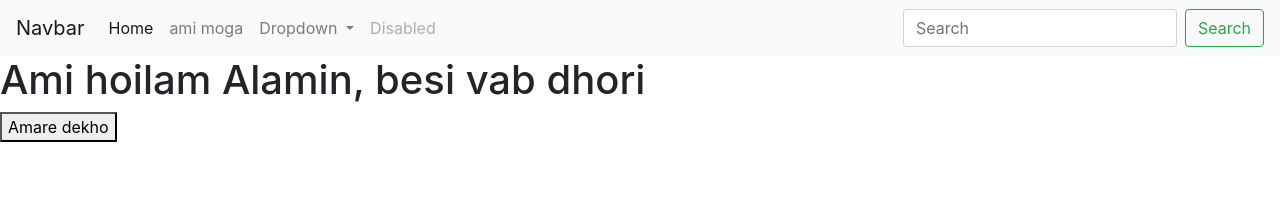
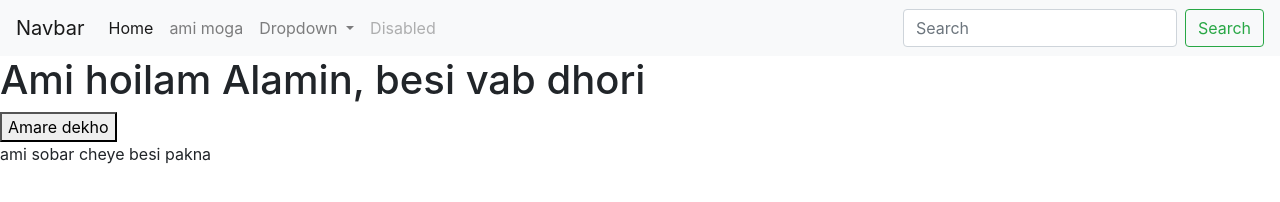
Before and after one commit to alamin853/personal, a plain HTML site: page index.html in a window 1280 px wide. Drawn offline with nearby package versions, Linux system fonts and the light colour scheme.

Commit message:
besi pakna

```diff
--- a/index.html
+++ b/index.html
@@ -49,6 +49,7 @@
       <button>
         Amare dekho
       </button>
+      <p> ami sobar cheye besi pakna</p>
 
 
     <script src="https://code.jquery.com/jquery-3.4.1.slim.min.js" integrity="sha384-J6qa4849blE2+poT4WnyKhv5vZF5SrPo0iEjwBvKU7imGFAV0wwj1yYfoRSJoZ+n" crossorigin="anonymous"></script>
```
